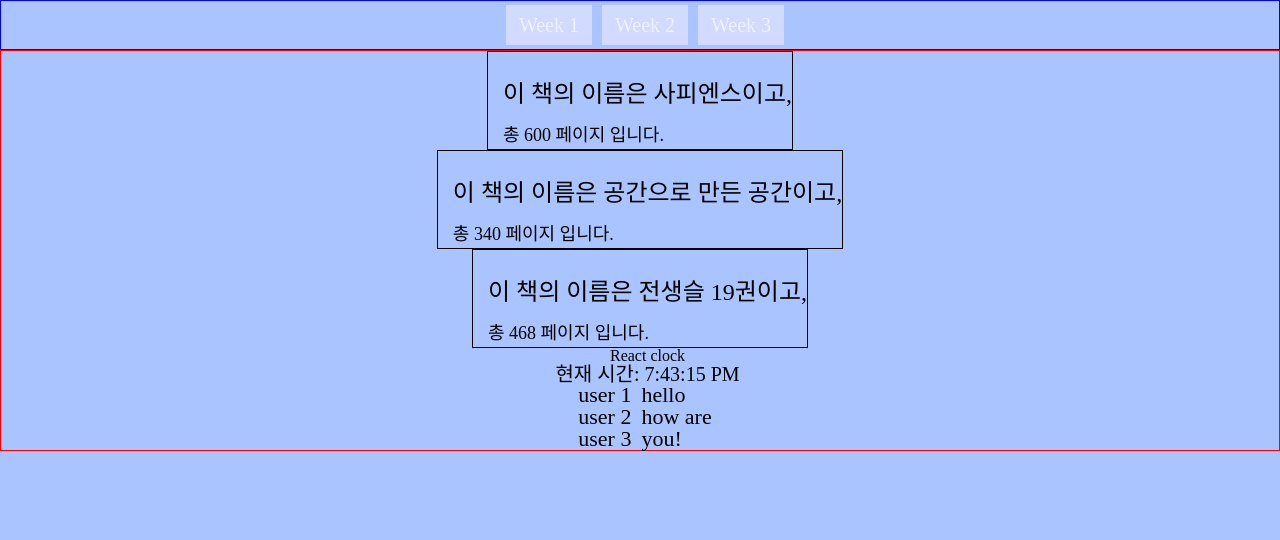
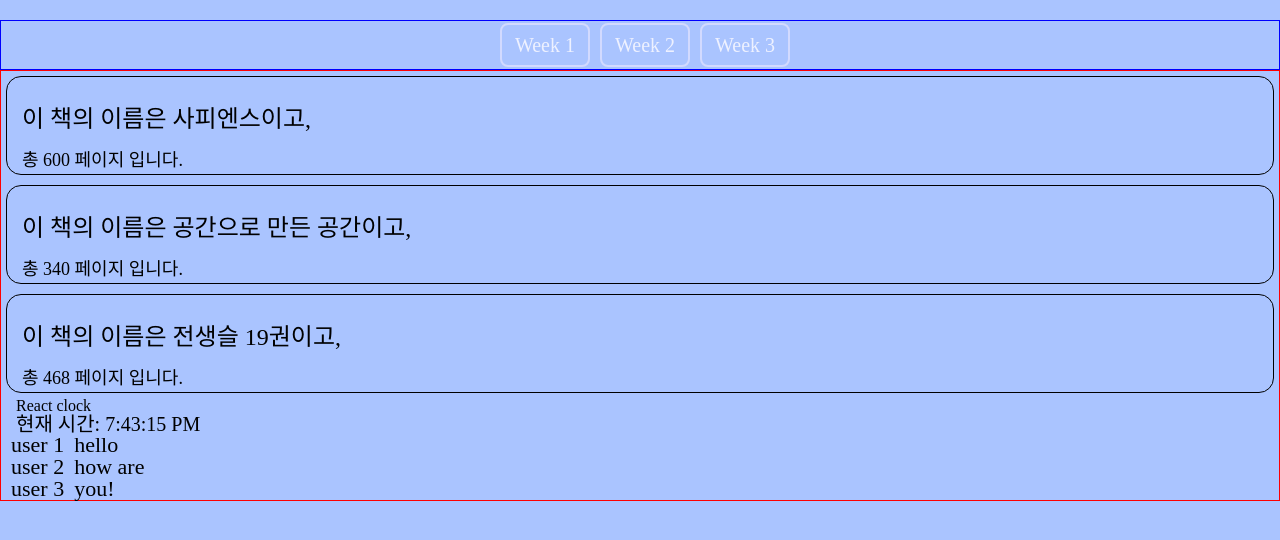
Before and after one commit to PastelBlue4/react_study, a React (Create React App) app: page / in a window 1280 px wide. Shown: the top 540 px of the page. Built offline with nearby package versions, Linux system fonts and the light colour scheme.

Commit message:
[feat] styling

```diff
--- a/src/App.js
+++ b/src/App.js
@@ -7,8 +7,7 @@ import WeekThree from "./week3/page/WeekThree";
 const MainContainer = styled.div`
   width: 100%;
   height: 200vh;
-  margin: 0%;
-  background-color: #aac4ff;
+  margin-top: 20px;
 `;
 
 const ButtonContainer = styled.div`
@@ -25,8 +24,11 @@ const LinkButton = styled(Link)`
   margin-left: 10px;
   font-size: 20px;
   color: #eef1ff;
-  background-color: #d2daff;
+  border: solid 2px #d2daff;
+  border-radius: 8px;
   padding: 10px 13px;
+  margin-top: 10px;
+  margin-bottom: 10px;
 `;
 
 function App() {
--- a/src/index.js
+++ b/src/index.js
@@ -37,6 +37,7 @@ footer, header, hgroup, main, menu, nav, section {
 }
 body {
   line-height: 1;
+  background-color: #aac4ff;
 }
 menu, ol, ul {
   list-style: none;
--- a/src/week1/components/Book.js
+++ b/src/week1/components/Book.js
@@ -3,8 +3,10 @@ import styled from "styled-components";
 function Book(props) {
   const Container = styled.div`
     display: flex;
+    flex-direction: column;
     border: 1px black solid;
-    flex-direction: column;
+    border-radius: 15px;
+    margin: 5px;
   `;
   const Title = styled.div`
     font-size: 24px;
--- a/src/week1/page/WeekOne.js
+++ b/src/week1/page/WeekOne.js
@@ -6,10 +6,11 @@ import Library from "../components/Library";
 function WeekOne() {
   const WeekOneContainer = styled.div`
     display: flex;
-    align-items: center;
+    justify-content: center;
     flex-direction: column;
     border: solid red 1px;
   `;
+
   return (
     <>
       <WeekOneContainer>
```
